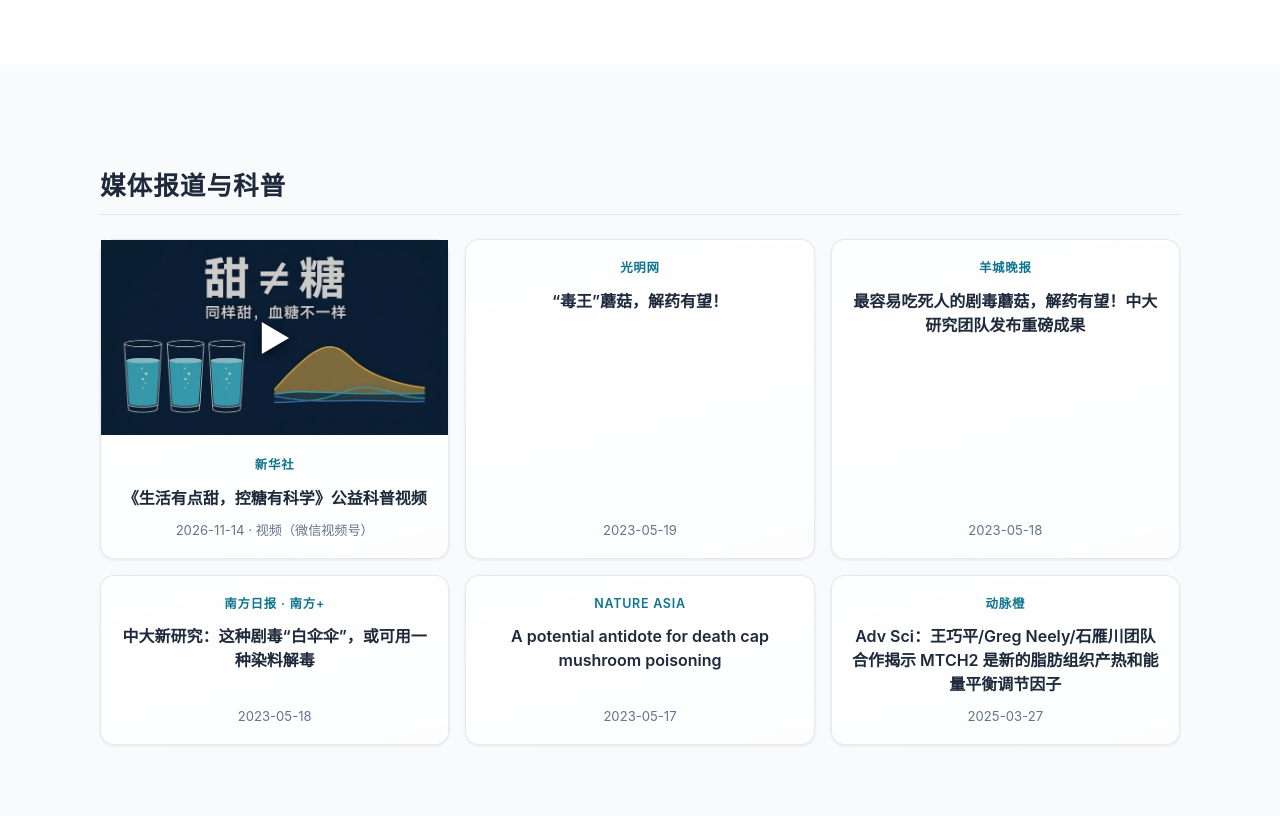
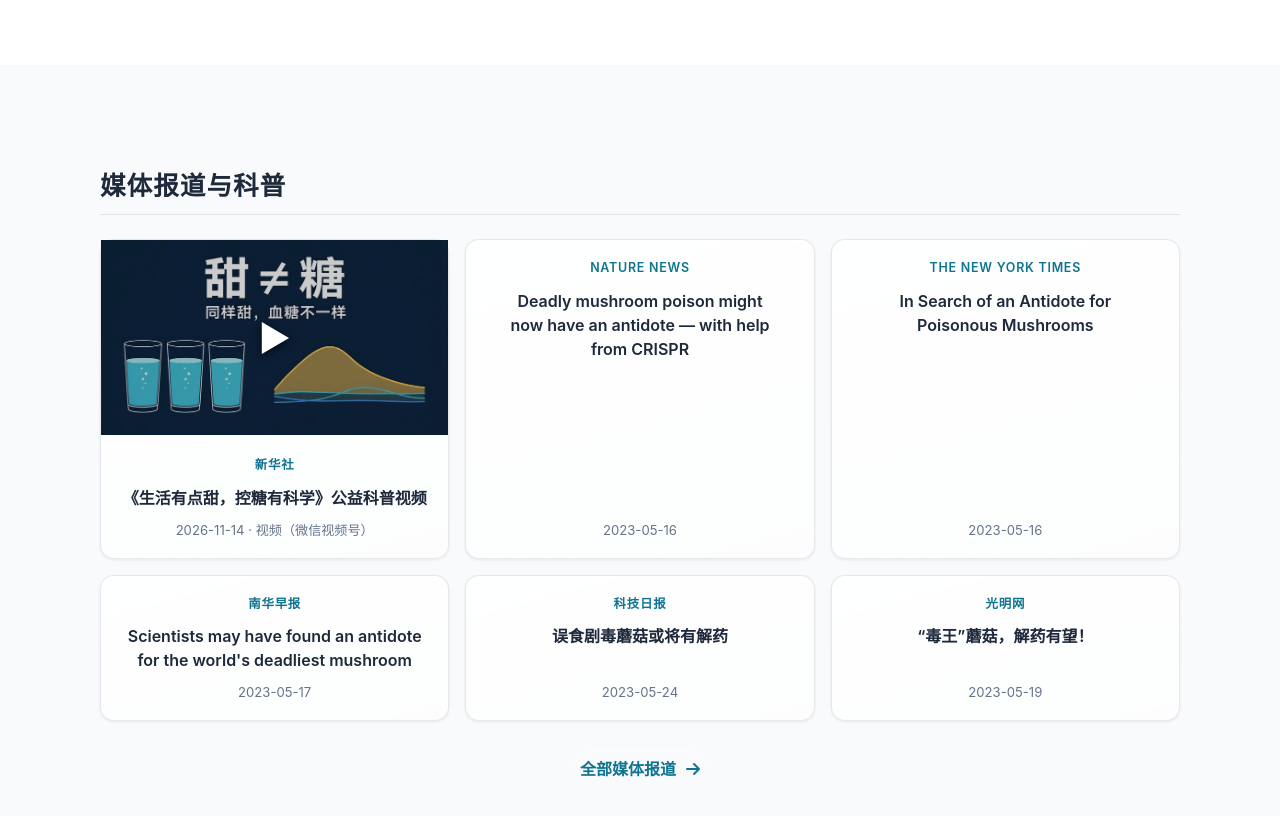
Before and after one commit to wangseeker/wangqp-lab, a Jekyll site: the page built from index.md, in a window 1280 px wide and 900 px high, scrolled down 1860 px. Shown: the top 816 px of the window. Built offline with Jekyll 4.4.1, drawn with Linux system fonts in a browser that asks for light colours; a style sheet for code colours, icons or effects is not loaded.

Commit message:
新增媒体报道页与导航入口，补充 Nature News、NYT、南华早报、科技日报、Guardian、CGTN 报道

```diff
--- a/_data/media.yaml
+++ b/_data/media.yaml
@@ -1,3 +1,7 @@
+# Media coverage and outreach.
+# Order here is the curated order used on the homepage (first 6 shown).
+# The /media/ page sorts the same data by date (newest first).
+
 - outlet: 新华社
   outlet_en: Xinhua News Agency
   title: "《生活有点甜，控糖有科学》公益科普视频"
@@ -7,8 +11,37 @@
   type: video
   image: images/media/xinhua-tang-video.jpg
 
-# Media coverage and outreach
-# title_en / outlet_en are used on the English homepage.
+- outlet: Nature News
+  outlet_en: Nature News
+  title: "Deadly mushroom poison might now have an antidote — with help from CRISPR"
+  title_en: "Deadly mushroom poison might now have an antidote — with help from CRISPR"
+  date: 2023-05-16
+  url: https://www.nature.com/articles/d41586-023-01630-9
+  type: article
+
+- outlet: The New York Times
+  outlet_en: The New York Times
+  title: "In Search of an Antidote for Poisonous Mushrooms"
+  title_en: "In Search of an Antidote for Poisonous Mushrooms"
+  date: 2023-05-16
+  url: https://www.nytimes.com/2023/05/16/science/death-cap-mushroom.html
+  type: article
+
+- outlet: 南华早报
+  outlet_en: South China Morning Post
+  title: "Scientists may have found an antidote for the world's deadliest mushroom"
+  title_en: "Scientists may have found an antidote for the world's deadliest mushroom"
+  date: 2023-05-17
+  url: https://www.scmp.com/news/china/science/article/3220963/scientists-may-have-found-antidote-worlds-deadliest-mushroom
+  type: article
+
+- outlet: 科技日报
+  outlet_en: Science and Technology Daily
+  title: "误食剧毒蘑菇或将有解药"
+  title_en: "A potential antidote for death cap mushroom poisoning"
+  date: 2023-05-24
+  url: https://paper.sciencenet.cn/htmlnews/2023/5/501321.shtm
+  type: article
 
 - outlet: 光明网
   outlet_en: Guangming Online
@@ -16,6 +49,14 @@
   title_en: "An antidote for the 'king of poisons'? Promising results for death cap mushroom poisoning"
   date: 2023-05-19
   url: https://baijiahao.baidu.com/s?id=1766287036488333755
+  type: article
+
+- outlet: Nature Asia
+  outlet_en: Nature Asia
+  title: "A potential antidote for death cap mushroom poisoning"
+  title_en: "A potential antidote for death cap mushroom poisoning"
+  date: 2023-05-17
+  url: https://www.natureasia.com/ja-jp/life-sci/research/14493
   type: article
 
 - outlet: 羊城晚报
@@ -34,12 +75,20 @@
   url: https://www.sohu.com/a/676852876_100116740
   type: article
 
-- outlet: Nature Asia
-  outlet_en: Nature Asia
-  title: "A potential antidote for death cap mushroom poisoning"
-  title_en: "A potential antidote for death cap mushroom poisoning"
+- outlet: CGTN
+  outlet_en: CGTN
+  title: "Chinese scientists find possible antidote for world's most poisonous mushroom, death cap"
+  title_en: "Chinese scientists find possible antidote for world's most poisonous mushroom, death cap"
+  date: 2023-05-18
+  url: https://newseu.cgtn.com/news/2023-05-18/China-finds-possible-antidote-for-world-s-most-poisonous-mushroom-1jT7l0RDVao/index.html
+  type: article
+
+- outlet: The Guardian
+  outlet_en: The Guardian
+  title: "Potential antidote found for toxin in world's most poisonous mushroom"
+  title_en: "Potential antidote found for toxin in world's most poisonous mushroom"
   date: 2023-05-17
-  url: https://www.natureasia.com/ja-jp/life-sci/research/14493
+  url: https://www.theguardian.com/australia-news/2023/may/17/potential-antidote-found-for-toxin-in-worlds-most-poisonous-mushroom
   type: article
 
 - outlet: 动脉橙
--- /dev/null
+++ b/_includes/media-card.html
@@ -0,0 +1,13 @@
+{% assign item = include.item %}
+{% assign lang = page.lang | default: "zh" %}
+<a class="media-card" href="{{ item.url }}" target="_blank" rel="noopener">
+{% if item.image %}
+<span class="media-cover-wrap">
+<img class="media-cover" src="{{ item.image | relative_url }}" alt="{% if lang == 'en' %}{{ item.title_en | default: item.title }}{% else %}{{ item.title }}{% endif %}" loading="lazy">
+{% if item.type == "video" %}<span class="media-play" aria-hidden="true">▶</span>{% endif %}
+</span>
+{% endif %}
+<span class="media-outlet">{% if lang == "en" %}{{ item.outlet_en | default: item.outlet }}{% else %}{{ item.outlet }}{% endif %}</span>
+<span class="media-title">{% if lang == "en" %}{{ item.title_en | default: item.title }}{% else %}{{ item.title }}{% endif %}</span>
+<span class="media-meta">{{ item.date }}{% if item.type == "video" %} · {% if lang == "en" %}Video (WeChat Channels){% else %}视频（微信视频号）{% endif %}{% endif %}</span>
+</a>
--- a/index.md
+++ b/index.md
@@ -83,20 +83,19 @@ alt_url: /en/
 ## 媒体报道与科普
 
 <div class="media-grid">
-{% for item in site.data.media %}
-<a class="media-card" href="{{ item.url }}" target="_blank" rel="noopener">
-{% if item.image %}
-<span class="media-cover-wrap">
-<img class="media-cover" src="{{ item.image | relative_url }}" alt="{{ item.title }}" loading="lazy">
-{% if item.type == "video" %}<span class="media-play" aria-hidden="true">▶</span>{% endif %}
-</span>
-{% endif %}
-<span class="media-outlet">{{ item.outlet }}</span>
-<span class="media-title">{{ item.title }}</span>
-<span class="media-meta">{{ item.date }}{% if item.type == "video" %} · 视频（微信视频号）{% endif %}</span>
-</a>
+{% for item in site.data.media limit:6 %}
+{% include media-card.html item=item %}
 {% endfor %}
 </div>
+
+{%
+  include button.html
+  link="media"
+  text="全部媒体报道"
+  icon="fa-solid fa-arrow-right"
+  flip=true
+  style="bare"
+%}
 
 {% include section.html %}
 
```
Also changed, not shown: contact/index.md (+1 -1 lines), en/contact/index.md (+1 -1 lines), en/index.md (+11 -12 lines), en/media/index.md (added, +20 -0 lines), media/index.md (added, +19 -0 lines).
